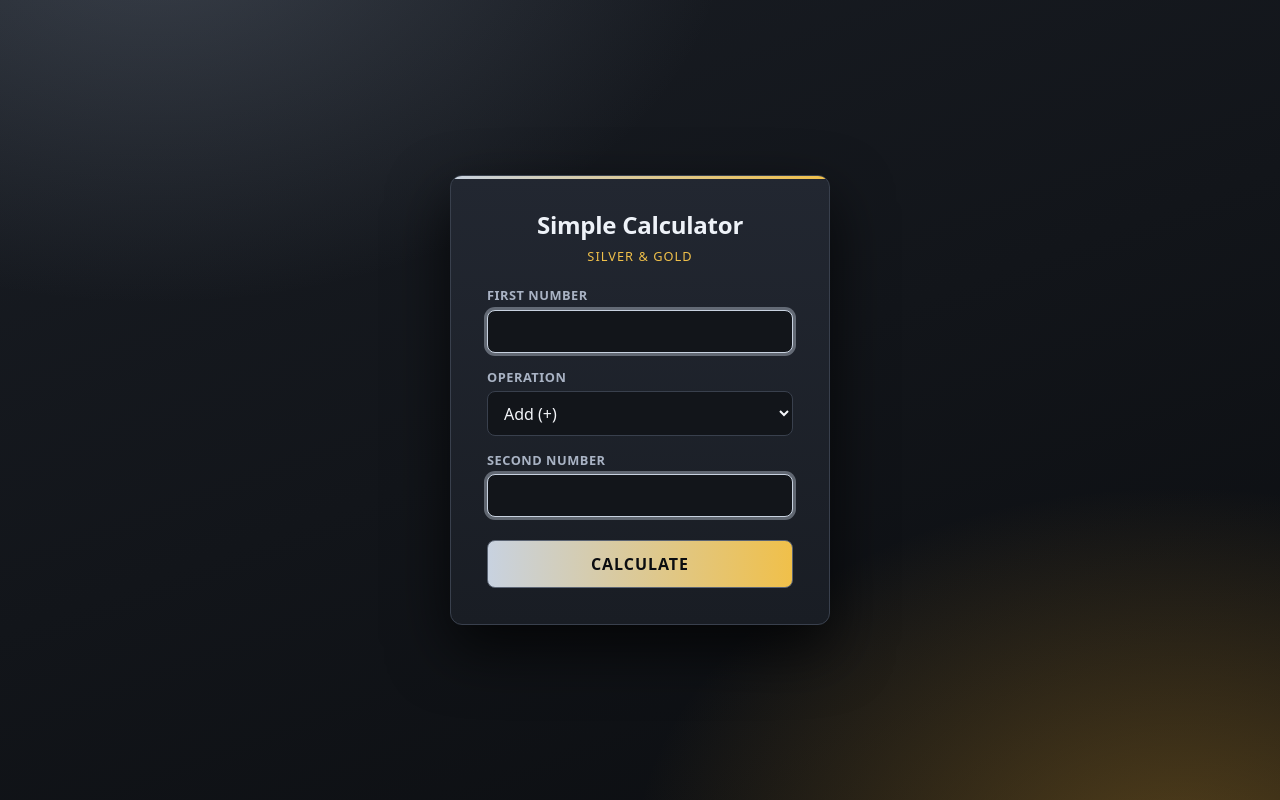
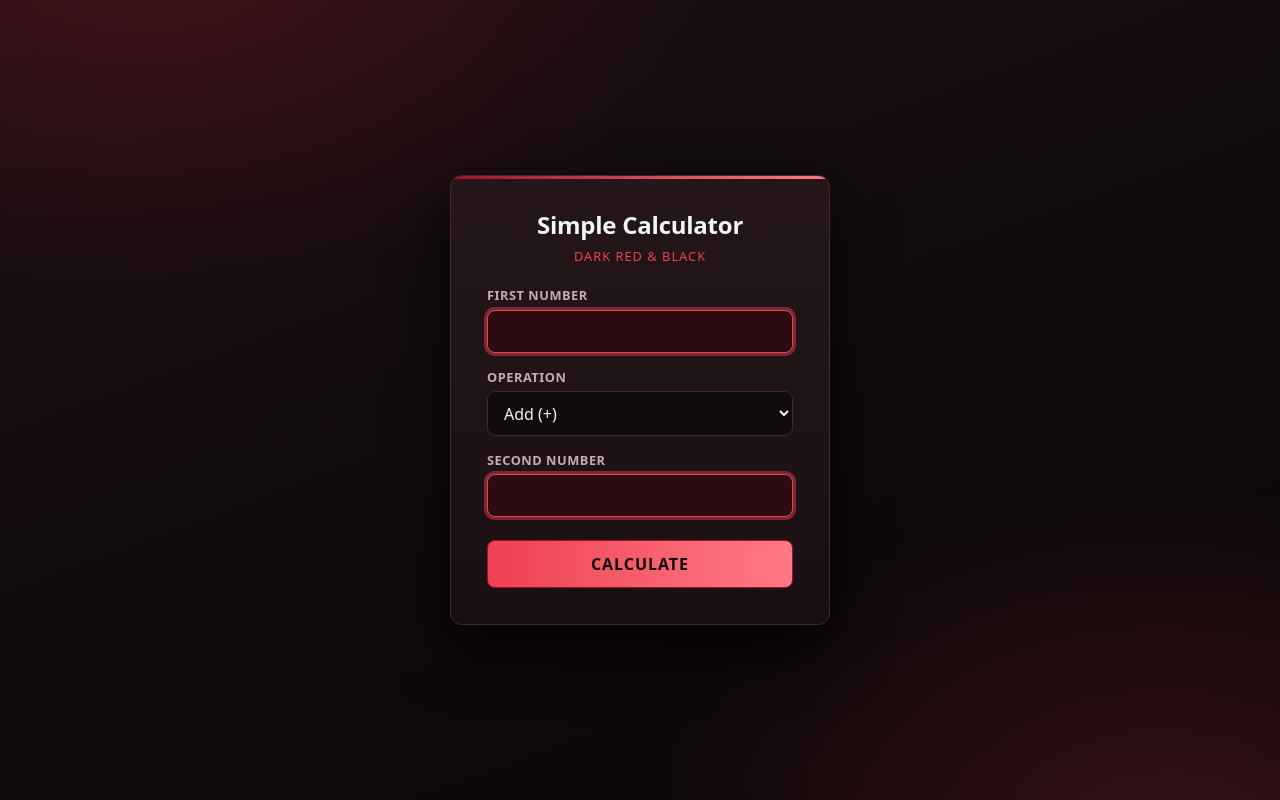
Before and after one commit to Knighthawk-Leo/AutoPR, a FastAPI app: page / in a window 1280 px wide. Run offline with FastAPI, Linux system fonts and the light colour scheme.

Commit message:
chore: changes from ROS run d0ba8168-8497-4b3f-a283-8bdbd42f5c1b

```diff
--- a/static/style.css
+++ b/static/style.css
@@ -1,42 +1,43 @@
 /* ==========================================================================
-   Simple Calculator — "Silver & Gold" theme
-   A cool graphite canvas struck by two metals. Gold is the live metal: it
-   carries interaction and success. Silver is the cold metal: it carries
-   structure, attention and failure. Every step of the workflow —
-   input -> operation -> submit -> result / error — is silver or gold.
+   Simple Calculator — "Dark Red & Black" theme
+   A warm black canvas cut by one hue. Crimson is the loud colour: it carries
+   the brand, the primary action and every failure. Ash is the quiet colour:
+   cold near-white for structure, focus and success. Every step of the
+   workflow — input -> operation -> submit -> result / error — is crimson or
+   ash on black.
    ========================================================================== */
 
 :root {
     color-scheme: dark;
 
-    /* Canvas — cool graphite, never true black, so silver reads as metal --- */
-    --bg-base: #0b0d10;
-    --bg-deep: #12151a;
-    --surface: #191d24;
-    --surface-raised: #222731;
-    --border: #39404d;
-    --border-strong: #5b6473;
+    /* Canvas — warm black, tinted just enough that crimson sits *in* it ---- */
+    --bg-base: #0a0607;
+    --bg-deep: #120b0d;
+    --surface: #1a1013;
+    --surface-raised: #241619;
+    --border: #43272c;
+    --border-strong: #6b3a41;
 
     /* Type ---------------------------------------------------------------- */
-    --text: #f4f6fa;
-    --text-muted: #a9b3c4;
+    --text: #f7f2f3;
+    --text-muted: #c2adb1;
 
-    /* Silver ramp — the cold metal: structure + failure -------------------- */
-    --silver: #c8d2e0;
-    --silver-strong: #8d9aad;
-    --silver-bright: #eef2f8;
-    --silver-wash: #171c25;
+    /* Crimson ramp — the loud colour: brand, action + failure -------------- */
+    --crimson: #ef4152;
+    --crimson-strong: #9c1526;
+    --crimson-bright: #ff7a86;
+    --crimson-wash: #2a0c11;
 
-    /* Gold ramp — the live metal: interaction + success -------------------- */
-    --gold: #f0c04a;
-    --gold-strong: #b8862a;
-    --gold-bright: #ffdc8a;
-    --gold-wash: #241c08;
+    /* Ash ramp — the quiet colour: structure, focus + success -------------- */
+    --ash: #d5d9e0;
+    --ash-strong: #98a0ab;
+    --ash-bright: #f2f4f8;
+    --ash-wash: #15171b;
 
     /* Effects -------------------------------------------------------------- */
-    --ring-gold: 0 0 0 3px rgba(240, 192, 74, 0.4);
-    --ring-silver: 0 0 0 3px rgba(200, 210, 224, 0.4);
-    --shadow-card: 0 24px 60px rgba(0, 0, 0, 0.72);
+    --ring-crimson: 0 0 0 3px rgba(239, 65, 82, 0.45);
+    --ring-ash: 0 0 0 3px rgba(213, 217, 224, 0.4);
+    --shadow-card: 0 24px 60px rgba(0, 0, 0, 0.78);
     --radius: 12px;
     --speed: 0.18s;
 }
@@ -55,10 +56,10 @@ body {
     font-family: system-ui, -apple-system, "Segoe UI", Roboto, sans-serif;
     color: var(--text);
     background-color: var(--bg-base);
-    /* Silver sheen top-left, gold sheen bottom-right, over cool graphite. */
+    /* Deep blood red top-left, live crimson bottom-right, over warm black. */
     background-image:
-        radial-gradient(60rem 40rem at 12% -10%, rgba(141, 154, 173, 0.28), transparent 60%),
-        radial-gradient(55rem 38rem at 92% 108%, rgba(184, 134, 42, 0.42), transparent 62%),
+        radial-gradient(60rem 40rem at 12% -10%, rgba(156, 21, 38, 0.34), transparent 60%),
+        radial-gradient(55rem 38rem at 92% 108%, rgba(239, 65, 82, 0.2), transparent 62%),
         linear-gradient(160deg, var(--surface), var(--bg-base));
     background-attachment: fixed;
 }
@@ -77,13 +78,13 @@ body {
     box-shadow: var(--shadow-card);
 }
 
-/* Signature silver-to-gold rule across the top of the card. */
+/* Signature deep-to-bright crimson rule across the top of the card. */
 .calculator::before {
     content: "";
     position: absolute;
     inset: 0 0 auto 0;
     height: 3px;
-    background: linear-gradient(90deg, var(--silver), var(--gold));
+    background: linear-gradient(90deg, var(--crimson-strong), var(--crimson-bright));
 }
 
 h1 {
@@ -92,7 +93,7 @@ h1 {
     font-weight: 700;
     letter-spacing: -0.01em;
     text-align: center;
-    color: var(--silver-bright);
+    color: var(--ash-bright);
 }
 
 .subtitle {
@@ -101,7 +102,7 @@ h1 {
     font-size: 0.8rem;
     letter-spacing: 0.08em;
     text-transform: uppercase;
-    color: var(--gold);
+    color: var(--crimson);
 }
 
 /* Form ------------------------------------------------------------------- */
@@ -179,11 +181,11 @@ button {
     font-weight: 700;
     letter-spacing: 0.06em;
     text-transform: uppercase;
-    /* Graphite type on the silver-to-gold bar — the theme's headline pairing.
-       White would fall to ~1.4:1 on gold; graphite holds 11:1 on both ends. */
+    /* Black type on the crimson bar — the theme's headline pairing. White
+       would fall to ~3.4:1 on crimson; black holds 5.3:1 and up. */
     color: var(--bg-base);
-    background-image: linear-gradient(90deg, var(--silver), var(--gold));
-    border: 1px solid var(--border-strong);
+    background-image: linear-gradient(90deg, var(--crimson), var(--crimson-bright));
+    border: 1px solid var(--crimson-strong);
     border-radius: 8px;
     cursor: pointer;
     transition: filter var(--speed) ease, transform var(--speed) ease,
--- a/templates/index.html
+++ b/templates/index.html
@@ -4,14 +4,14 @@
     <meta charset="UTF-8" />
     <meta name="viewport" content="width=device-width, initial-scale=1" />
     <meta name="color-scheme" content="dark" />
-    <meta name="theme-color" content="#0b0d10" />
+    <meta name="theme-color" content="#0a0607" />
     <title>Simple Calculator</title>
     <link rel="stylesheet" href="/static/style.css" />
 </head>
 <body>
     <main class="calculator">
         <h1>Simple Calculator</h1>
-        <p class="subtitle">Silver &amp; Gold</p>
+        <p class="subtitle">Dark Red &amp; Black</p>
 
         <form method="post" action="/">
             <label>
```
Also changed, not shown: other parts of static/style.css (+18 -18 lines), README.md.
